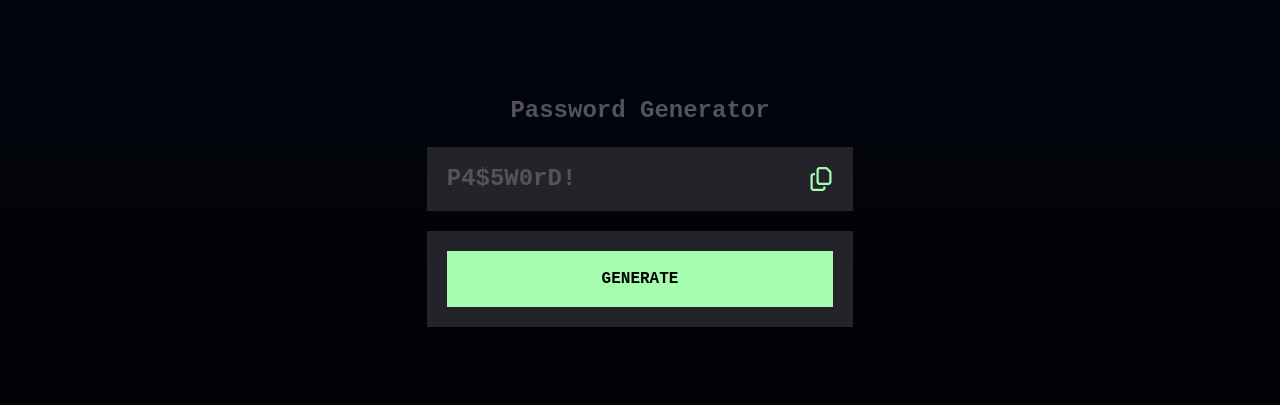
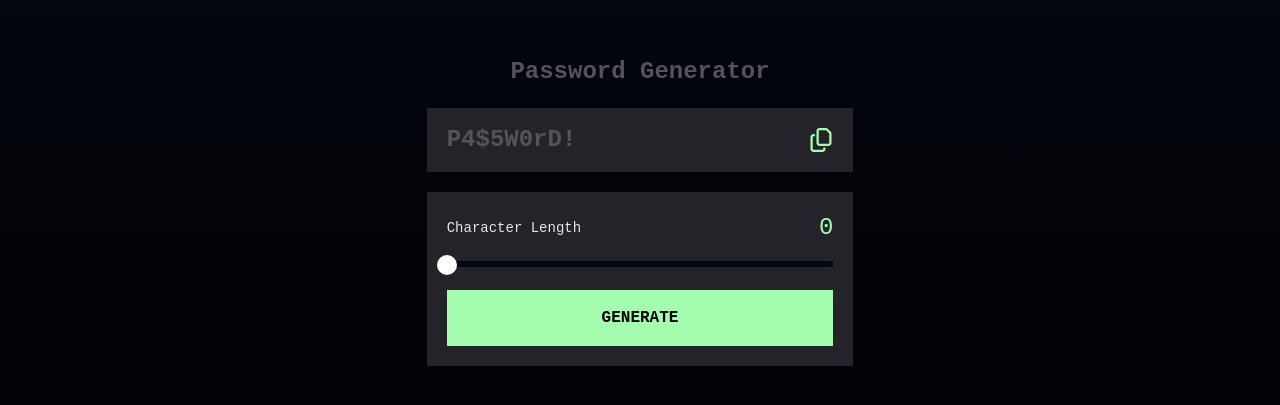
Before and after one commit to MYSTYX7/password-generator-webapp, a React (Vite) app: page / in a window 1280 px wide. Shown: the part 189-594 px from the top of the page. Built offline with nearby package versions, Linux system fonts and the light colour scheme.

Commit message:
feat: Character Slider completed

```diff
--- a/package.json
+++ b/package.json
@@ -10,6 +10,7 @@
     "preview": "vite preview"
   },
   "dependencies": {
+    "rc-slider": "^10.5.0",
     "react": "^18.2.0",
     "react-dom": "^18.2.0",
     "react-hot-toast": "^2.4.1",
--- a/src/Components/Generator.jsx
+++ b/src/Components/Generator.jsx
@@ -1,12 +1,33 @@
+import { useState } from "react";
+import CharLen from "./GeneratorComponents/CharLen";
+
 const Generator = ({ onGenerate }) => {
-  // Password Generation Logic
-  const generatePassword = () => {
-    const generatedPassword = Math.random();
+  const [sliderValue, setSliderValue] = useState(0);
+
+  const handleSliderChange = (value) => {
+    setSliderValue(value);
+    generatePassword(value);
+  };
+
+  const generatePassword = (value) => {
+    const characters =
+      "abcdefghijklmnopqrstuvwxyzABCDEFGHIJKLMNOPQRSTUVWXYZ0123456789!@#$%^&*()_+-[]{}|;~:.<>?";
+    let generatedPassword = "";
+
+    for (let i = 0; i < value; i++) {
+      const randomIndex = Math.floor(Math.random() * characters.length);
+      generatedPassword += characters.charAt(randomIndex);
+    }
+
     onGenerate(generatedPassword);
   };
 
   return (
     <div className="bg-darkgray-c items-center p-5">
+      <CharLen
+        currentValue={sliderValue}
+        onSliderChange={(value) => handleSliderChange(value)}
+      />
       <button
         className="bg-green-c px-auto py-4 w-full font-bold"
         onClick={generatePassword}
--- /dev/null
+++ b/src/Components/GeneratorComponents/CharLen.jsx
@@ -0,0 +1,32 @@
+import Slider from "rc-slider";
+import "rc-slider/assets/index.css";
+import { useState } from "react";
+
+const CharLen = ({ currentValue, onSliderChange }) => {
+  return (
+    <div className="flex flex-col pb-5">
+      <div className="flex justify-between items-center text-white-c">
+        <p className="text-sm">Character Length</p>
+        <p className="text-2xl text-green-c">{currentValue || 0}</p>
+      </div>
+      <div className="pt-3">
+        <Slider
+          onChange={onSliderChange}
+          max={20}
+          trackStyle={{ backgroundColor: "#a5feaf", height: 6 }}
+          railStyle={{ backgroundColor: "#030712", height: 6 }}
+          handleStyle={{
+            borderColor: "white",
+            height: 20,
+            width: 20,
+            marginTop: -6.25,
+            backgroundColor: "white",
+            opacity: 1,
+          }}
+        />
+      </div>
+    </div>
+  );
+};
+
+export default CharLen;
```
Also changed, not shown: 1 other file (tests, documents, lock files or other folders).
